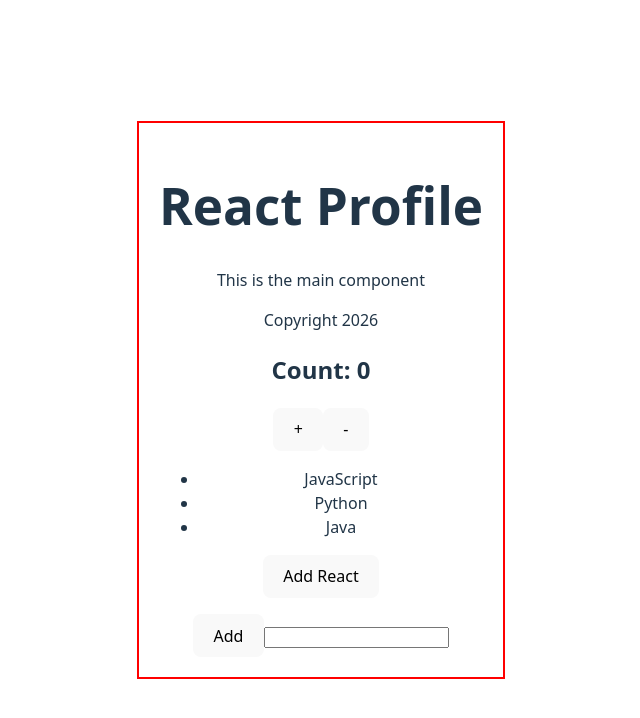
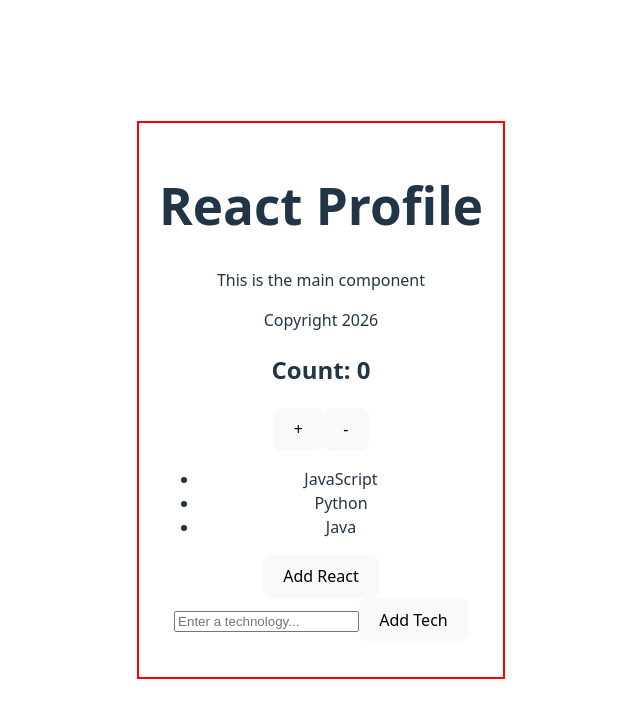
Before and after one commit to Safkatul-Islam/react-app, a React (Vite) app: page / in a window 1280 px wide. Shown: the top 718 px of the page, without its empty margins (319-959 px from the left). Built offline with nearby package versions, Linux system fonts and the light colour scheme.

Commit message:
phase - 3: controlled state and input

```diff
--- a/src/components/Tech.jsx
+++ b/src/components/Tech.jsx
@@ -1,26 +1,63 @@
 import { useState } from "react";
 
 function Tech() {
+    // State 1: Holds the text currently being typed
     const [newTech, setTech] = useState("");
+
+    // State 2: Holds the list of added technologies
+    // We will store Objects now, not just strings, so we can have IDs
     const [techList, setTechList] = useState([]);
 
-    const addTech = () => {
-        if (newTech.length === 0) return;
+    // This function runs when the user hits "Enter" or clicks "Add"
+    const handleSubmit = (e) => {
+        // 1. STOP the browser from refreshing the page
+        e.preventDefault();
 
-        setTechList([...techList, newTech]);
+        // 2. Validation: Don't add empty strings
+        // .trim() removes spaces from start/end. "   " becomes ""
+        if(newTech.trim() === "") return;
 
+        // 3. Create a new "Task Object" with a unique ID
+        const techObject = {
+            id: Date.now(),  // Uses current timestamp as a unique ID
+            name: newTech
+        };
+
+        // 4. Update the List State
+        // We create a NEW array: [ ...oldItems, newItem ]
+        setTechList([...techList, techObject]);
+
+        // 5. Clear the Input
+        // We set state back to "", so the input value becomes empty
         setTech("");
     };
 
     return (
         <div>
+            {/* We use a <form> with onSubmit.
+                This allows the "Enter" key to trigger the function automatically.
+            */}
+            <form onSubmit={handleSubmit}>
+                <input
+                    type="text"
+                    // CONTROLLED: The input only shows what React allows
+                    value={newTech}
+                    // LISTENER: When user types, update React state immediately
+                    onChange={(e) => e.target.value}
+                    placeholder="Enter a technology..."
+                />
+                <button type="submit">Add Tech</button>
+            </form>
+
             <ul>
                 {techList.map((tech) => (
-                    <li key={tech}>{tech}</li>
+                    // Now we use the Unique ID for the key. Safe!
+                    // We render tech.name because tech is now an object.
+                    <li key={tech.id}>
+                        {tech.name}
+                    </li>
                 ))}
             </ul>
-            <button onClick={addTech}>Add</button>
-            <input type="text" value={newTech} onChange={(e) => setTech(e.target.value)}/>
         </div>
     );
 }
```
